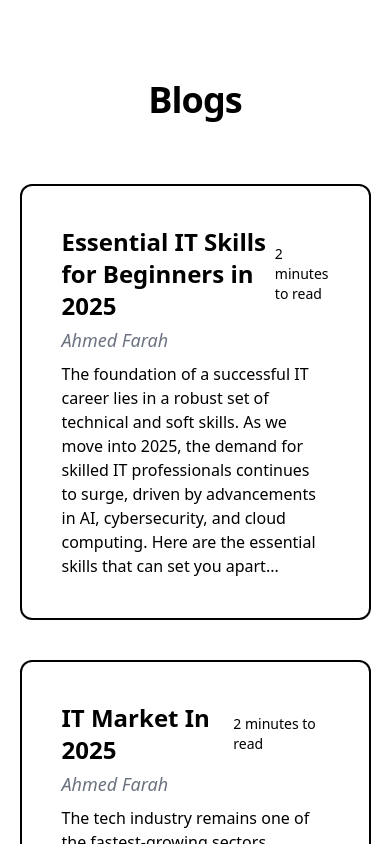
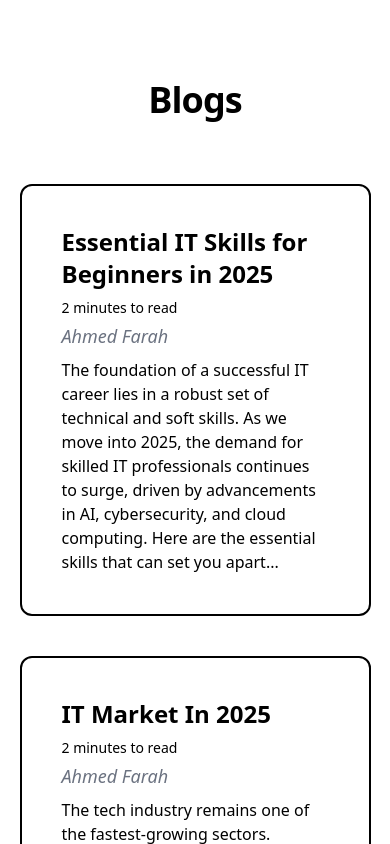
Before and after one commit to AbdullahIsmail2/AfTechAcademy, a Next.js app: page /Blogs in a window 390 px wide. Shown: the top 844 px of the page. Built offline with nearby package versions, Linux system fonts and the light colour scheme.

Commit message:
sorted out spacing on blog card

```diff
--- a/app/Blogs/Blog1.tsx
+++ /dev/null
@@ -1,9 +0,0 @@
-import React from 'react'
-
-export default function Blog1() {
-  return (
-    <div>
-
-    </div>
-  )
-}
--- a/app/Blogs/page.tsx
+++ b/app/Blogs/page.tsx
@@ -12,7 +12,7 @@ export default function Blogs() {
       {blogs.map((blog) => (
         <Link href={blog.link} key={blog.id}>
           <div className="mb-10 border-solid border-2 p-10 border-black rounded-xl max-w-6xl mx-auto w-[90%] cursor-pointer">
-            <div className="flex justify-between items-center">
+            <div className="flex flex-col sm:flex-row justify-between gap-2 sm:gap-0 sm:items-center">
               <h2 className="text-2xl font-bold">{blog.title}</h2>
               <p className="text-sm">{blog.minutesToRead} minutes to read</p>
             </div>
```
